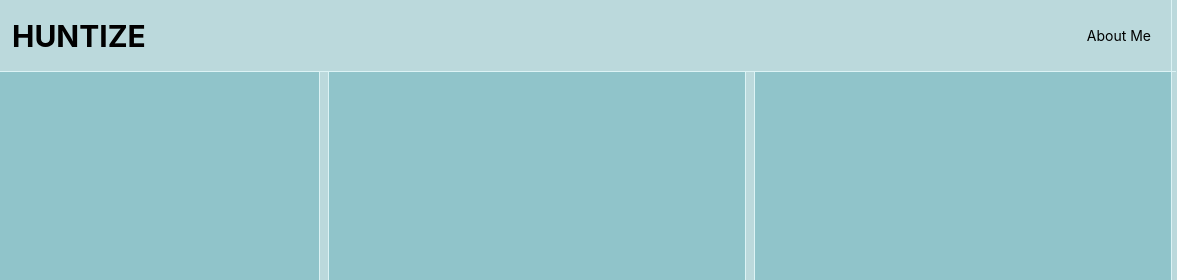
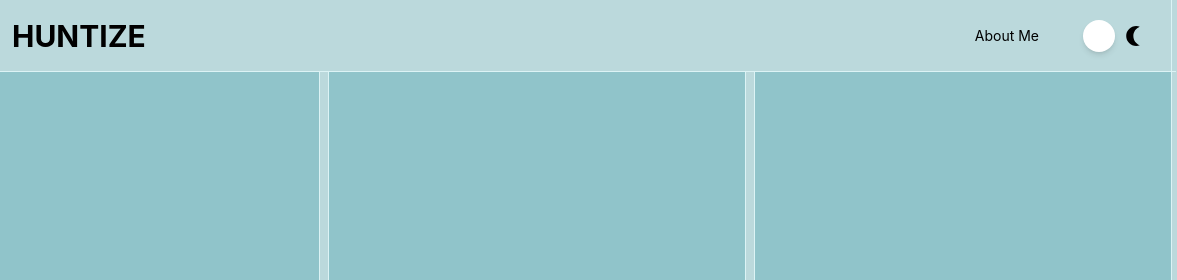
Before and after one commit to tashbalrai/huntize, an Astro site: page / in a window 1280 px wide. Shown: the top 280 px of the page, 103-1280 px from the left. Built offline with nearby package versions, Linux system fonts and the light colour scheme; Astro itself is replaced by a stand-in of ours.

Commit message:
Implemented the theme switcher

```diff
--- a/src/components/Body/Footer.tsx
+++ b/src/components/Body/Footer.tsx
@@ -9,7 +9,7 @@ import { FaMedium } from "react-icons/fa6";
 
 const Footer = () => {
     return (
-        <footer className="w-full sm:h-f bg-(--bg-footer) py-10 tablet:py-20">
+        <footer className="w-full sm:h-f bg-(--bg-footer) py-10 sm:py-20">
             <div className="flex flex-col sm:flex-row text-(--text-footer-color) gap-8 h-full w-3/4 mx-auto">
                 <div className="flex flex-col justify-between h-full w-full">
                     <div className="flex flex-col gap-4">
--- a/src/components/Body/Header.tsx
+++ b/src/components/Body/Header.tsx
@@ -4,9 +4,59 @@ import Flex from "./Flex";
 import Box from "./Box";
 import Logo from "../SVG/Logo";
 import { useBoxAttributes } from "../../utils/hooks/UseBoxAttributes";
+import { useCallback, useLayoutEffect, useRef } from "react";
+import { LOCAL_STORAGE_THEME_VAR_NAME } from "../../utils/constants";
+import { ThemeNames } from "../../utils/types";
 
 export default function Header() {
     const { width, boxes } = useBoxAttributes();
+    const switchThemeRef = useRef<HTMLInputElement>(null);
+
+    useLayoutEffect(() => {
+        let selectedTheme = document
+            .getElementsByTagName("html")[0]
+            .getAttribute("data-theme");
+
+        if (window.localStorage) {
+            const storedTheme = window.localStorage.getItem(
+                LOCAL_STORAGE_THEME_VAR_NAME
+            );
+
+            if (storedTheme && storedTheme !== selectedTheme) {
+                selectedTheme = storedTheme;
+            }
+        }
+
+        if (selectedTheme === ThemeNames.DARK) {
+            if (switchThemeRef.current) {
+                switchThemeRef.current.checked = true;
+            }
+        }
+    }, []);
+
+    const handleThemeChange = useCallback(() => {
+        if (switchThemeRef.current) {
+            if (switchThemeRef.current.checked) {
+                document.documentElement.setAttribute(
+                    "data-theme",
+                    ThemeNames.DARK
+                );
+                window.localStorage.setItem(
+                    LOCAL_STORAGE_THEME_VAR_NAME,
+                    ThemeNames.DARK
+                );
+            } else {
+                document.documentElement.setAttribute(
+                    "data-theme",
+                    ThemeNames.WHITE
+                );
+                window.localStorage.setItem(
+                    LOCAL_STORAGE_THEME_VAR_NAME,
+                    ThemeNames.WHITE
+                );
+            }
+        }
+    }, [switchThemeRef]);
 
     return (
         <Flex>
@@ -20,9 +70,20 @@ export default function Header() {
                             <a href="/">Huntize</a>
                         </div>
                     </div>
-                    <p className="text-sm">
-                        <a href="#">About Me</a>
-                    </p>
+                    <div className="flex flex-row items-center gap-4">
+                        <p className="text-sm">
+                            <a href="#">About Me</a>
+                        </p>
+                        <label className="group relative flex items-center justify-between p-2 text-xl hover:cursor-pointer">
+                            <input
+                                ref={switchThemeRef}
+                                className="peer absolute left-1/2 h-full w-full -translate-x-1/2 appearance-none rounded-md"
+                                type="checkbox"
+                                onChange={handleThemeChange}
+                            />
+                            <span className="ml-4 text-white flex h-10 w-16 flex-shrink-0 items-center rounded-full bg-[url(/public/moon.svg)] bg-right p-1 duration-300 ease-in-out peer-checked:bg-[url(/public/sun.svg)] peer-checked:bg-left bg-no-repeat after:h-8 after:w-8 after:rounded-full after:bg-white after:shadow-md after:duration-300 group-hover:after:translate-x-1 peer-checked:after:translate-x-6"></span>
+                        </label>
+                    </div>
                 </div>
             </Box>
         </Flex>
--- a/src/components/Head/ThemeScript.astro
+++ b/src/components/Head/ThemeScript.astro
@@ -1,7 +1,9 @@
 ---
 ---
 <script>
-    import { BOX_COUNT_PER_ROW, BOX_STD_WIDTH, MAX_BOXES } from "../../utils/constants";
+    import { BOX_COUNT_PER_ROW, BOX_STD_WIDTH, LOCAL_STORAGE_THEME_VAR_NAME, MAX_BOXES } from "../../utils/constants";
+    import { ThemeNames } from "../../utils/types";
+
     function init() {
 
         window.config = {
@@ -10,7 +12,14 @@
         };
 
         if (window.localStorage) {
-            const themeName = localStorage.getItem("theme-name");
+            const themeName = localStorage.getItem(LOCAL_STORAGE_THEME_VAR_NAME);
+
+            if (!themeName && window.matchMedia && window.matchMedia('(prefers-color-scheme: dark)').matches) {
+                document
+                    .querySelector("html")
+                    ?.setAttribute("data-theme", ThemeNames.DARK);
+            }
+
             if (themeName)
                 document
                     .querySelector("html")
--- a/src/styles/themes/base.css
+++ b/src/styles/themes/base.css
@@ -11,7 +11,7 @@
     --hover-text-color: #983d5f;
     --hover-heading-color: #983d5f;
     --hover-sub-heading-color: #983d5f;
-    --hover-bg-card-color: #d9d9d9;
+    --hover-bg-card-color: #90c4ca;
 }
 
 body {
--- a/src/styles/themes/dark.css
+++ b/src/styles/themes/dark.css
@@ -1,5 +1,5 @@
-[data-theme="black"] {
-    --bg-body-color: #121212;
+[data-theme="dark"] {
+    --bg-body-color: #1c1c1c;
     --grid-color: #252525;
     --text-color: #e0e0e0;
     --heading-color: #d0d09b;
--- a/src/utils/constants.ts
+++ b/src/utils/constants.ts
@@ -3,3 +3,5 @@ export const BOX_STD_WIDTH = 426; //px value
 export const MOBILE_CUTOFF = 640; //px value
 export const BOX_COUNT_PER_ROW = 4;
 export const MAX_BOXES = 4;
+
+export const LOCAL_STORAGE_THEME_VAR_NAME = "theme-name";
```
Also changed, not shown: public/moon.svg (added), public/sun.svg (added).
